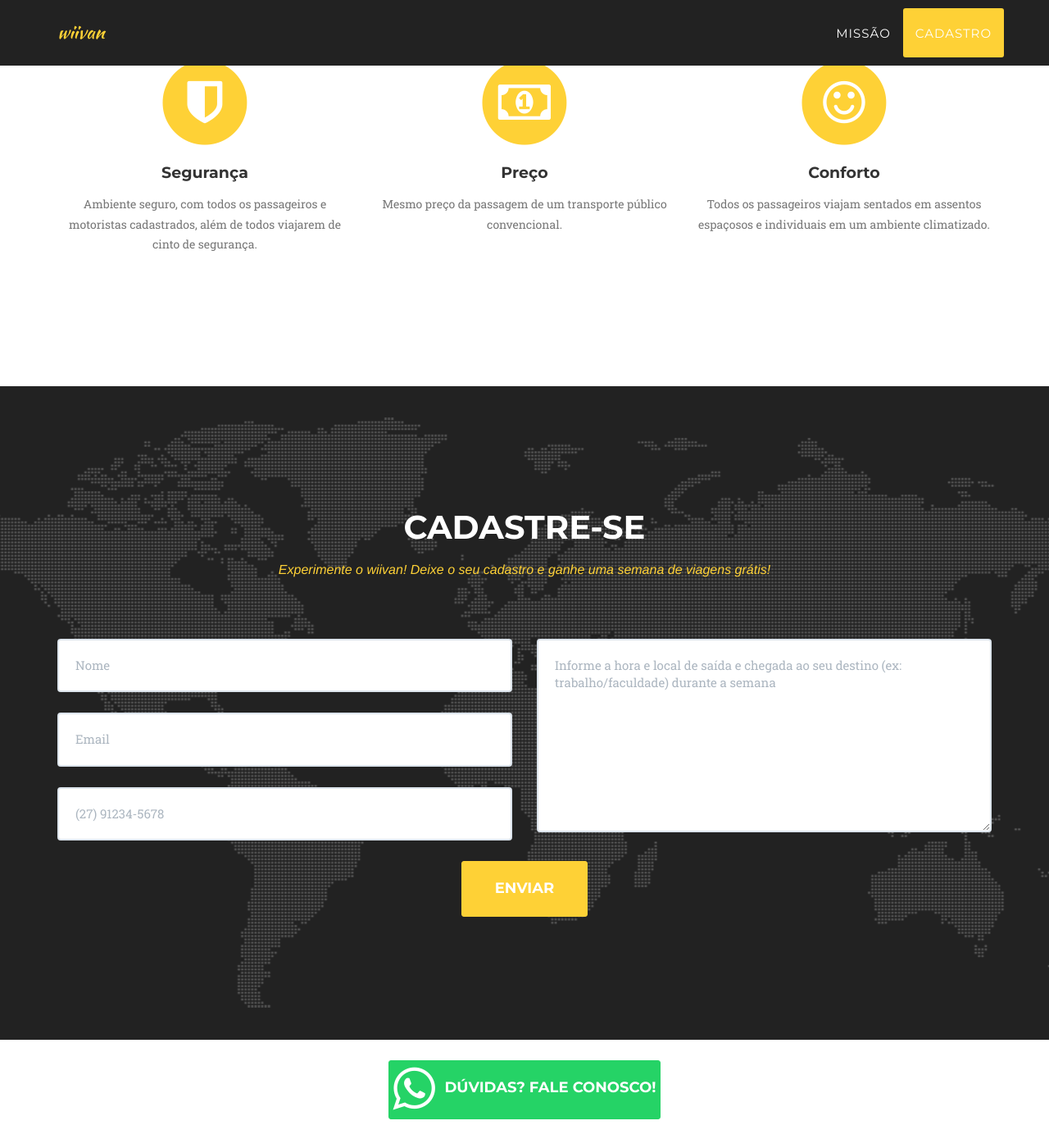
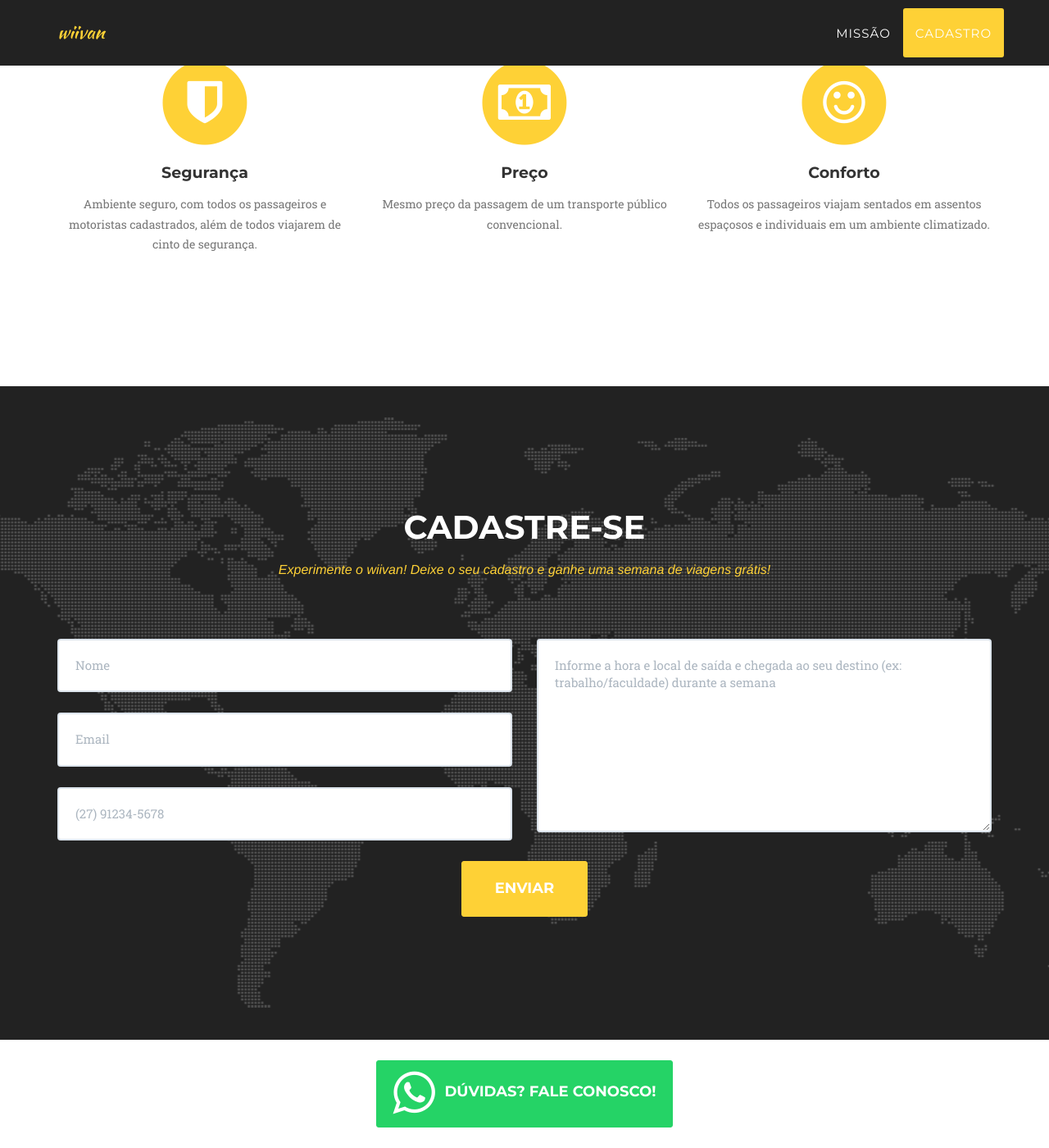
Before and after one commit to wiivan/wiivan.github.io, a Jekyll site: the page built from index.html, in a window 1280 px wide and 1400 px high, scrolled down 999 px. Shown: the whole window at 82% size. Built offline with Jekyll 4.4.1, drawn with Linux system fonts in a browser that asks for light colours; some web fonts are replaced.

Commit message:
fix button size

```diff
--- a/_includes/css/agency.css
+++ b/_includes/css/agency.css
@@ -176,7 +176,7 @@ fieldset[disabled] .btn-xl.active {
 
 
 .btn-zap {
-    padding: 5px 5px;
+    padding: 10px 20px;
     border-color: #25D366;
     border-radius: 3px;
     text-transform: uppercase;
```
